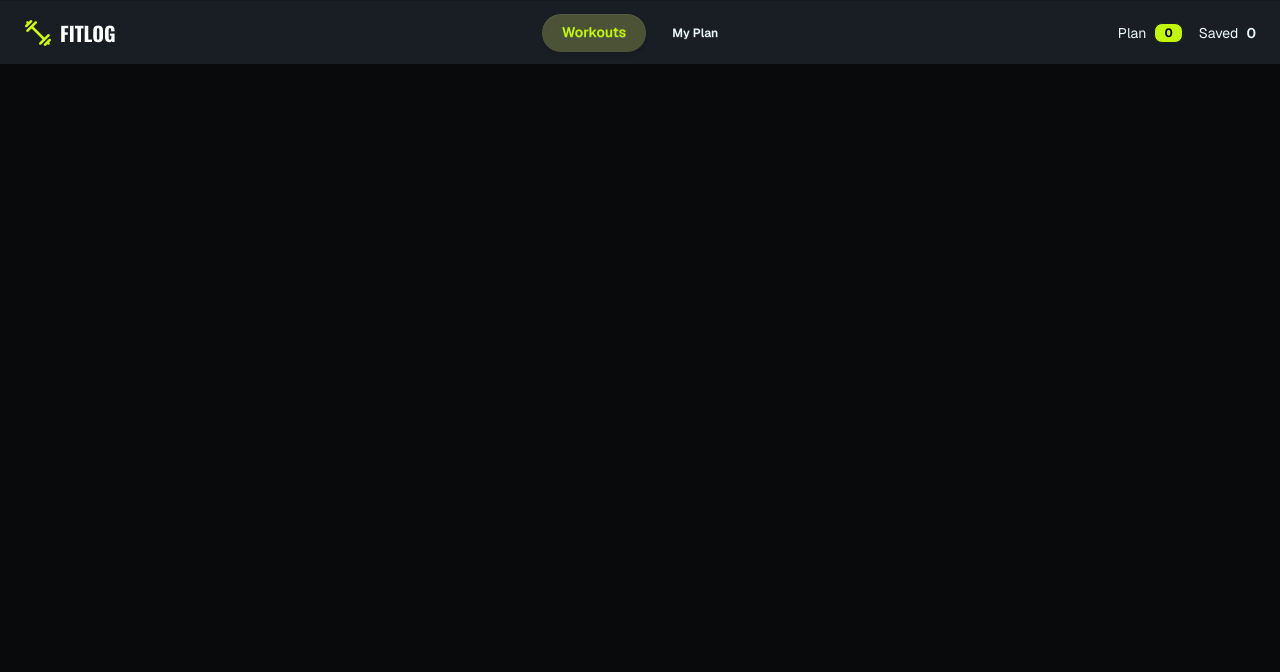
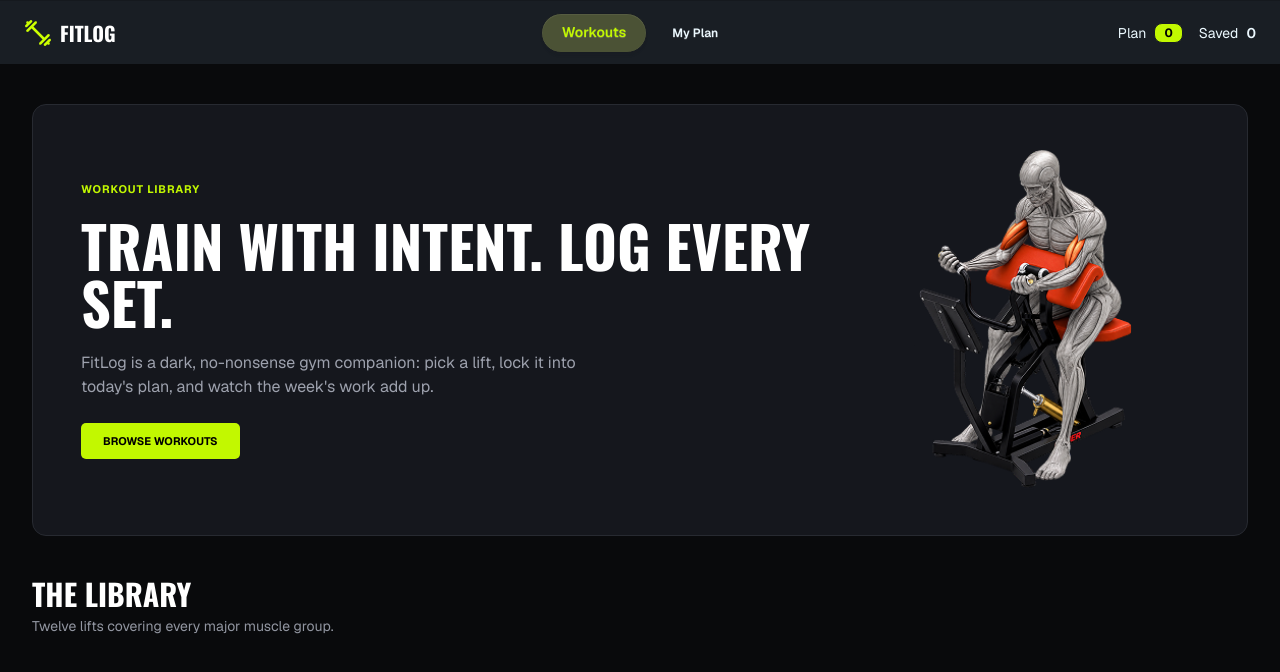
Before and after one commit to JaHeed21/B14-A6-Fit-Log, a Next.js app: page / in a window 1280 px wide. Shown: the top 672 px of the page. Built offline with nearby package versions, Linux system fonts and the light colour scheme.

Commit message:
Banner Section Designed

```diff
--- /dev/null
+++ b/src/app/components/Banner.tsx
@@ -0,0 +1,43 @@
+import Image from "next/image";
+import Link from "next/link";
+import banner from "@/app/assets/banner.png";
+
+export default function Banner() {
+  return (
+    <main className="bg-[#090a0c] mt-10">
+      <section className="mx-auto grid  w-auto items-center overflow-hidden rounded-[14px] border border-[#272a31] bg-[#15171d] px-8 py-10 sm:px-12 lg:grid-cols-[1fr_340px] lg:px-12 lg:py-10">
+        <div className="relative z-10 w-auto">
+          <p className="mb-5 text-[11px] font-bold uppercase tracking-[0.08em] text-[#c2f800]">
+            Workout library
+          </p>
+
+          <h1 className="font-oswald text-5xl font-bold uppercase leading-[0.98] text-white sm:text-6xl lg:text-[58px]">
+            Train with intent. Log every set.
+          </h1>
+
+          <p className="mt-5 max-w-[510px] text-[15px] leading-6 text-[#9da1ad] sm:text-base">
+            FitLog is a dark, no-nonsense gym companion: pick a lift, lock it
+            into today&apos;s plan, and watch the week&apos;s work add up.
+          </p>
+
+          <Link
+            href="/workouts"
+            className="mt-6 inline-flex h-9 items-center rounded-[5px] bg-[#c2f800] px-[22px] text-[11px] font-bold uppercase text-black transition-colors hover:bg-[#d5ff4a] focus-visible:outline-2 focus-visible:outline-offset-2 focus-visible:outline-[#c2f800]"
+          >
+            Browse workouts
+          </Link>
+        </div>
+
+        <div className="relative mx-auto mt-8 h-[285px] w-full max-w-[370px] lg:mt-0 lg:h-[350px]">
+          <Image
+            src={banner}
+            alt="Person using a seated exercise bike"
+            fill
+            priority
+            className="object-contain"
+          />
+        </div>
+      </section>
+    </main>
+  );
+}
--- a/src/app/page.tsx
+++ b/src/app/page.tsx
@@ -1,5 +1,31 @@
-import Navbar from "./components/Navbar";
+import Banner from "./components/Banner";
+
+const workoutsUrl = "https://api.abcz.workers.dev/api/fitlog";
+
+async function getWorksouts() {
+  const response = await fetch(workoutsUrl, { next: { revalidate: 3600 } });
+
+  if (!response.ok) {
+    throw new Error("Unable to load workouts");
+  }
+
+  return response.json();
+}
 
 export default async function Home() {
-  return <main className="bg-[#090a0c] px-4 pb-12 sm:px-6 lg:px-8"></main>;
+  return (
+    <main className="bg-[#090a0c] px-4 pb-12 sm:px-6 lg:px-8">
+      <Banner />
+      <section className="mx-auto mt-10 w-auto">
+        <div className="mb-5">
+          <h1 className="font-oswald text-2xl font-bold uppercase text-white sm:text-3xl">
+            The library
+          </h1>
+          <p className="mt-1 text-sm text-[#9296a1]">
+            Twelve lifts covering every major muscle group.
+          </p>
+        </div>
+      </section>
+    </main>
+  );
 }
```
